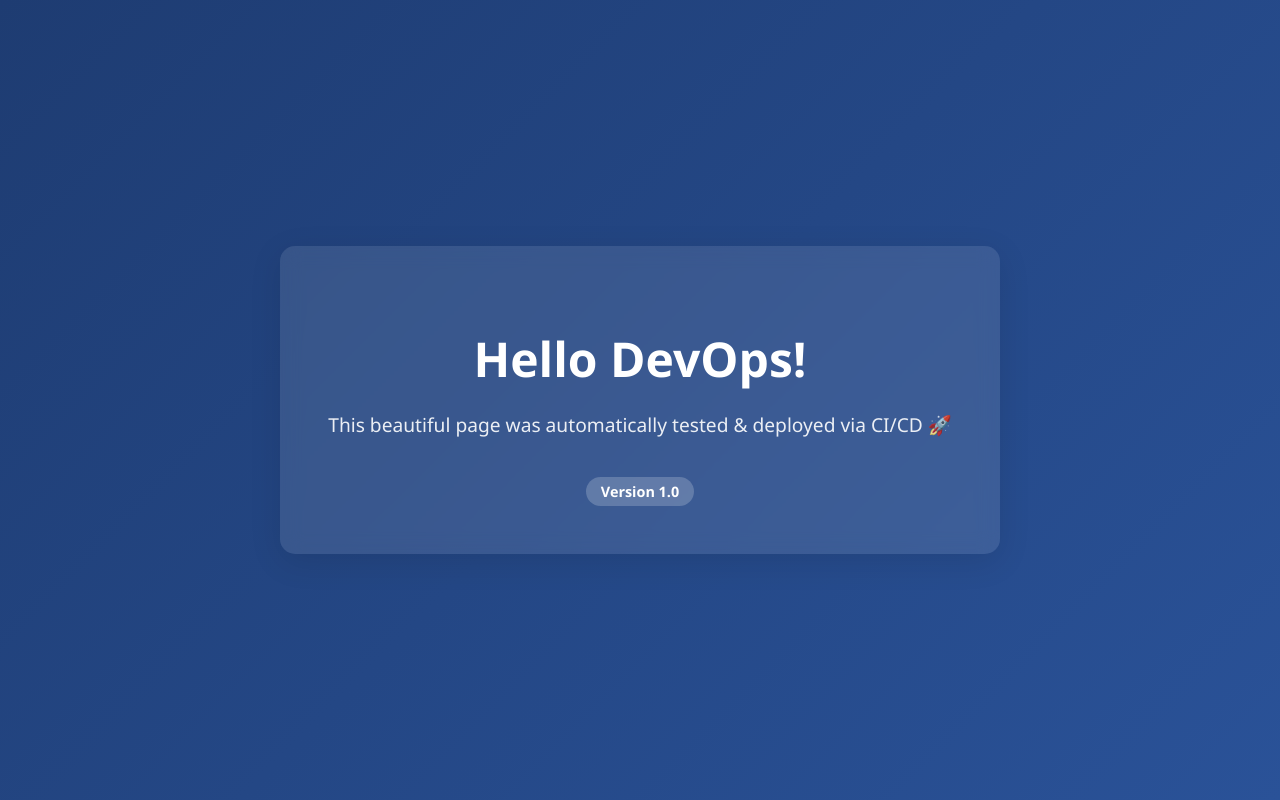
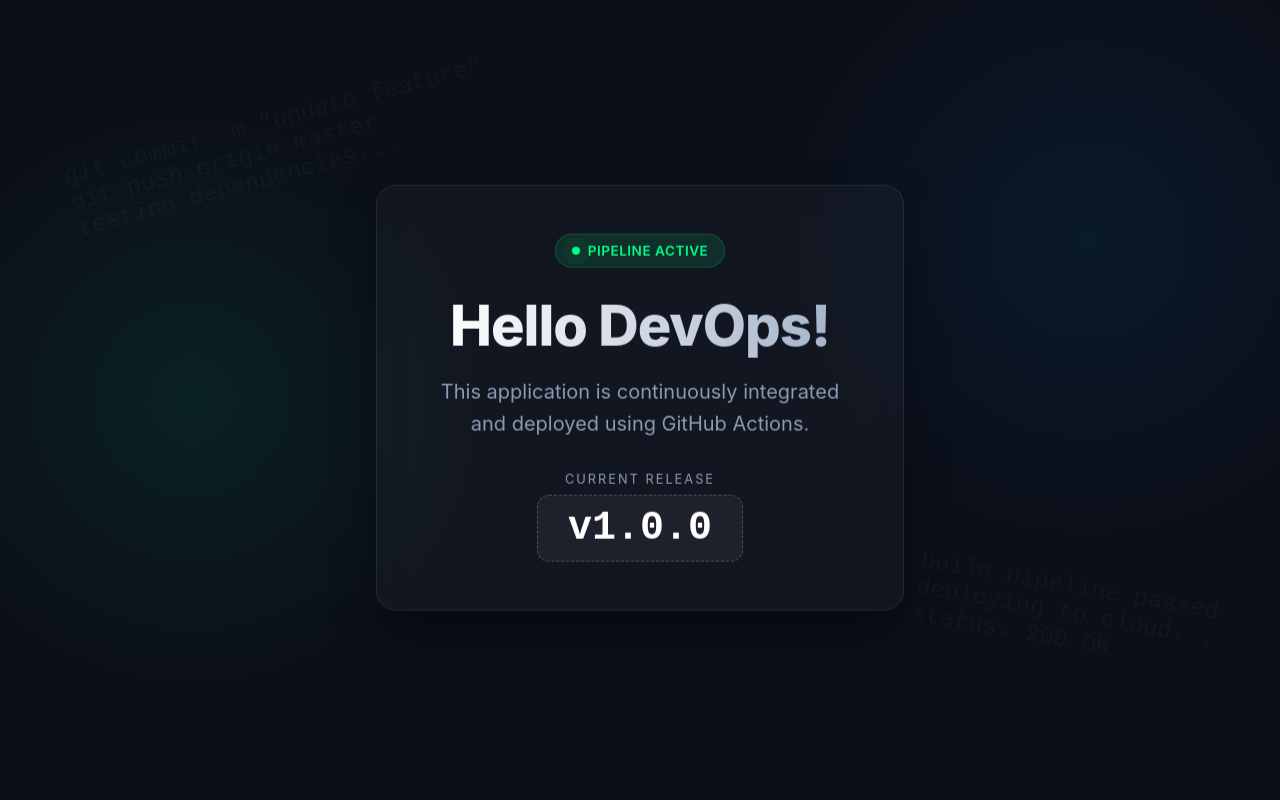
Before and after one commit to HGiorgis/devops-showcase, a plain HTML site: page index.html in a window 1280 px wide. Drawn offline with Linux system fonts and the light colour scheme.

Commit message:
Version 1.0.0 created!

```diff
--- a/index.html
+++ b/index.html
@@ -3,50 +3,174 @@
 <head>
     <meta charset="UTF-8">
     <meta name="viewport" content="width=device-width, initial-scale=1.0">
-    <title>DevOps Demo</title>
+    <title>DevOps CI/CD Showcase</title>
     <style>
+        :root {
+            --primary: #00ff88;
+            --bg-color: #0b0f19;
+            --card-bg: rgba(255, 255, 255, 0.03);
+            --text-main: #ffffff;
+            --text-muted: #8b9bb4;
+        }
+
         body {
-            font-family: 'Segoe UI', Tahoma, Geneva, Verdana, sans-serif;
+            font-family: 'Inter', system-ui, -apple-system, sans-serif;
+            margin: 0;
+            padding: 0;
+            min-height: 100vh;
             display: flex;
             justify-content: center;
             align-items: center;
-            height: 100vh;
+            background-color: var(--bg-color);
+            background-image:
+                radial-gradient(circle at 15% 50%, rgba(0, 255, 136, 0.08), transparent 25%),
+                radial-gradient(circle at 85% 30%, rgba(0, 150, 255, 0.08), transparent 25%);
+            color: var(--text-main);
+            overflow: hidden;
+        }
+
+        .showcase-card {
+            background: var(--card-bg);
+            backdrop-filter: blur(16px);
+            -webkit-backdrop-filter: blur(16px);
+            border: 1px solid rgba(255, 255, 255, 0.08);
+            border-radius: 20px;
+            padding: 3rem 4rem;
+            text-align: center;
+            box-shadow: 0 25px 50px -12px rgba(0, 0, 0, 0.5);
+            animation: float 6s ease-in-out infinite;
+            position: relative;
+            z-index: 10;
+        }
+
+        @keyframes float {
+            0% { transform: translateY(0px); }
+            50% { transform: translateY(-10px); }
+            100% { transform: translateY(0px); }
+        }
+
+        .status-badge {
+            display: inline-flex;
+            align-items: center;
+            gap: 8px;
+            background: rgba(0, 255, 136, 0.1);
+            color: var(--primary);
+            padding: 8px 16px;
+            border-radius: 100px;
+            font-size: 0.85rem;
+            font-weight: 600;
+            letter-spacing: 0.5px;
+            text-transform: uppercase;
+            margin-bottom: 24px;
+            border: 1px solid rgba(0, 255, 136, 0.2);
+        }
+
+        .pulse {
+            width: 8px;
+            height: 8px;
+            background-color: var(--primary);
+            border-radius: 50%;
+            box-shadow: 0 0 10px var(--primary);
+            animation: pulse-animation 2s infinite;
+        }
+
+        @keyframes pulse-animation {
+            0% { box-shadow: 0 0 0 0 rgba(0, 255, 136, 0.7); }
+            70% { box-shadow: 0 0 0 10px rgba(0, 255, 136, 0); }
+            100% { box-shadow: 0 0 0 0 rgba(0, 255, 136, 0); }
+        }
+
+        h1 {
+            font-size: 3.5rem;
+            margin: 0 0 16px 0;
+            font-weight: 800;
+            background: linear-gradient(to right, #ffffff, #a5b4cb);
+            -webkit-background-clip: text;
+            -webkit-text-fill-color: transparent;
+            letter-spacing: -1px;
+        }
+
+        p {
+            font-size: 1.25rem;
+            color: var(--text-muted);
             margin: 0;
-            background: linear-gradient(135deg, #1e3c72 0%, #2a5298 100%);
-            color: white;
-            text-align: center;
+            line-height: 1.6;
         }
-        .container {
-            background: rgba(255, 255, 255, 0.1);
-            padding: 3rem;
-            border-radius: 15px;
-            box-shadow: 0 8px 32px rgba(0, 0, 0, 0.1);
-            backdrop-filter: blur(10px);
+
+        .version-box {
+            margin-top: 32px;
+            display: inline-block;
         }
-        h1 {
-            font-size: 3rem;
-            margin-bottom: 5px;
+
+        .version-label {
+            font-size: 0.8rem;
+            color: var(--text-muted);
+            text-transform: uppercase;
+            letter-spacing: 2px;
+            margin-bottom: 8px;
         }
-        p {
-            font-size: 1.2rem;
-            opacity: 0.9;
+
+        .version-number {
+            font-size: 2.5rem;
+            font-weight: 700;
+            font-family: monospace;
+            color: #ffffff;
+            background: rgba(255, 255, 255, 0.05);
+            padding: 10px 30px;
+            border-radius: 12px;
+            border: 1px dashed rgba(255, 255, 255, 0.2);
+            transition: all 0.3s ease;
         }
-        .version {
-            margin-top: 20px;
-            font-size: 0.9rem;
-            background: rgba(255, 255, 255, 0.2);
-            padding: 5px 15px;
-            border-radius: 20px;
-            display: inline-block;
-            font-weight: bold;
+
+        .version-number:hover {
+            border-color: var(--primary);
+            box-shadow: 0 0 20px rgba(0, 255, 136, 0.2);
         }
+
+        .decor {
+            position: absolute;
+            font-family: monospace;
+            color: rgba(255, 255, 255, 0.03);
+            font-size: 1.5rem;
+            white-space: pre;
+            z-index: 1;
+            pointer-events: none;
+        }
+
+        .decor-1 { top: 10%; left: 5%; transform: rotate(-15deg); }
+        .decor-2 { bottom: 15%; right: 5%; transform: rotate(10deg); }
+
     </style>
 </head>
 <body>
-    <div class="container">
+    <!-- Background Code Decoration -->
+    <div class="decor decor-1">
+git commit -m "update feature"
+git push origin master
+testing dependencies...
+    </div>
+    <div class="decor decor-2">
+build pipeline passed
+deploying to cloud...
+status: 200 OK
+    </div>
+
+    <!-- Main Container -->
+    <div class="showcase-card">
+        <div class="status-badge">
+            <div class="pulse"></div>
+            Pipeline Active
+        </div>
+
+        <!-- The CI Pipeline tests search for this 'DevOps' keyword! -->
         <h1>Hello DevOps!</h1>
-        <p>This beautiful page was automatically tested & deployed via CI/CD 🚀</p>
-        <div class="version">Version 1.0</div>
+        <p>This application is continuously integrated<br>and deployed using GitHub Actions.</p>
+
+        <div class="version-box">
+            <div class="version-label">Current Release</div>
+            <!-- Change this version number during your demo -->
+            <div class="version-number">v1.0.0</div>
+        </div>
     </div>
 </body>
 </html>
```
